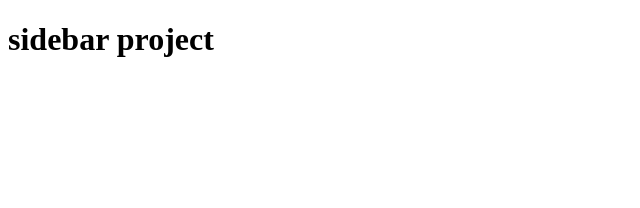
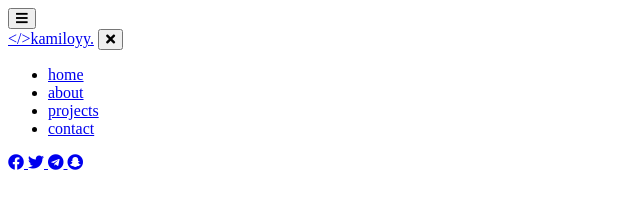
Before and after one commit to rybakova-auca-2021/Basic-JavaScript-Projects, a plain HTML site: page SideBar/index.html in a window 1280 px wide. Shown: the whole page, without its empty margins (0-640 px from the left). Drawn offline with Linux system fonts and the light colour scheme.

Commit message:
setup html file for sidebar

```diff
--- a/SideBar/index.html
+++ b/SideBar/index.html
@@ -11,7 +11,51 @@
 </head>
 
 <body>
-    <h1>sidebar project</h1>
+    <button class="sidebar-toggle">
+        <i class="fas fa-bars"></i>
+    </button>
+
+    <aside class="sidebar">
+        <div class="sidebar-header">
+            <a href="#" class="logo">&lt;/&gt;kamiloyy<span>.</span></a>
+            <button class="close-btn">
+                <i class="fas fa-times"></i>
+            </button>
+        </div>
+
+        <ul class="links">
+            <li>
+                <a href="index.html">home</a>
+            </li>
+            <li>
+                <a href="about.html">about</a>
+            </li>
+            <li>
+                <a href="projects.html">projects</a>
+            </li>
+            <li>
+                <a href="contact.html">contact</a>
+            </li>
+        </ul>
+
+        <div class="social-links">
+            <a href="https://www.facebook.com">
+                <i class="fab fa-facebook"></i>
+            </a>
+
+            <a href="https://www.twitter.com">
+                <i class="fab fa-twitter"></i>
+            </a>
+
+            <a href="https://www.telegram.com">
+                <i class="fab fa-telegram"></i>
+            </a>
+
+            <a href="https://www.snapchat.com">
+                <i class="fab fa-snapchat"></i>
+            </a>
+        </div>
+    </aside>
 
     <script src="sidebar.js"></script>
 </body>
```
